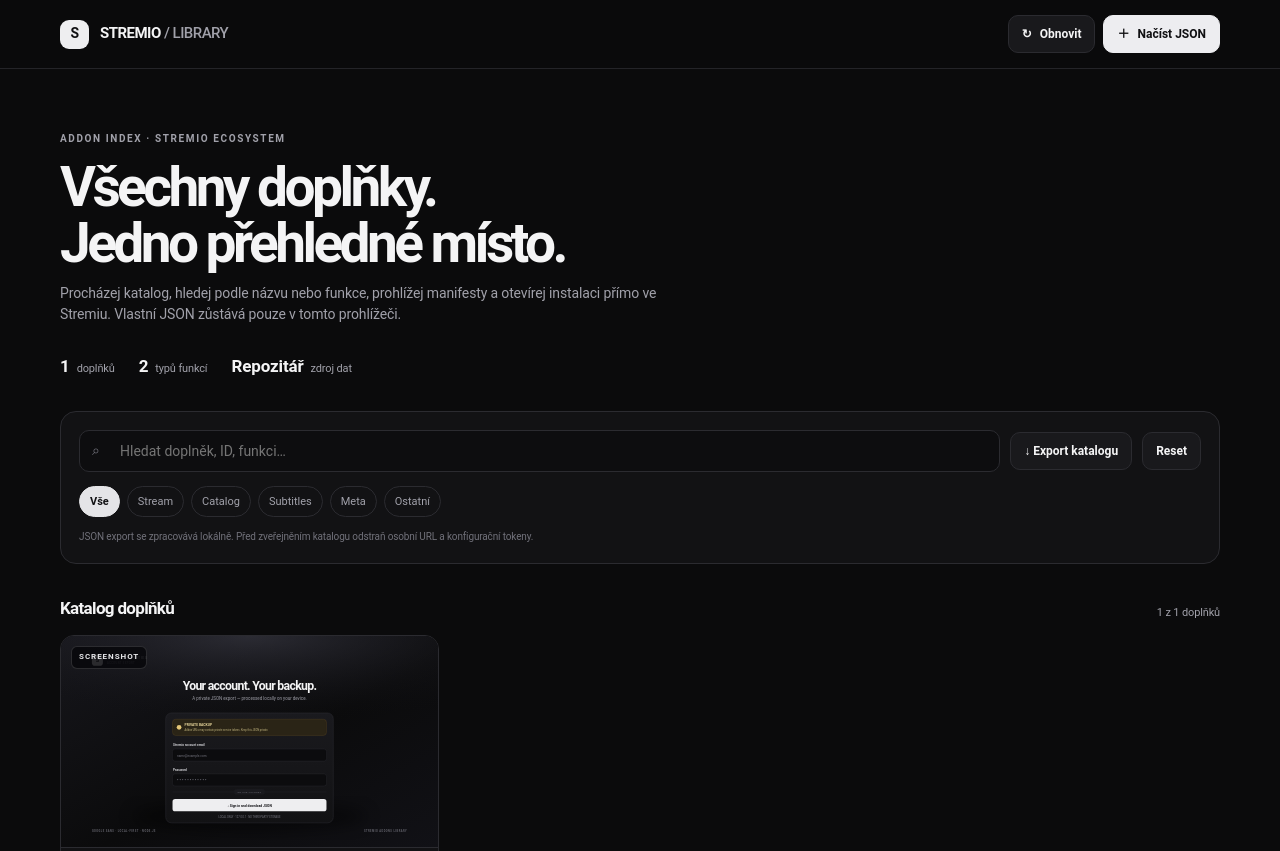
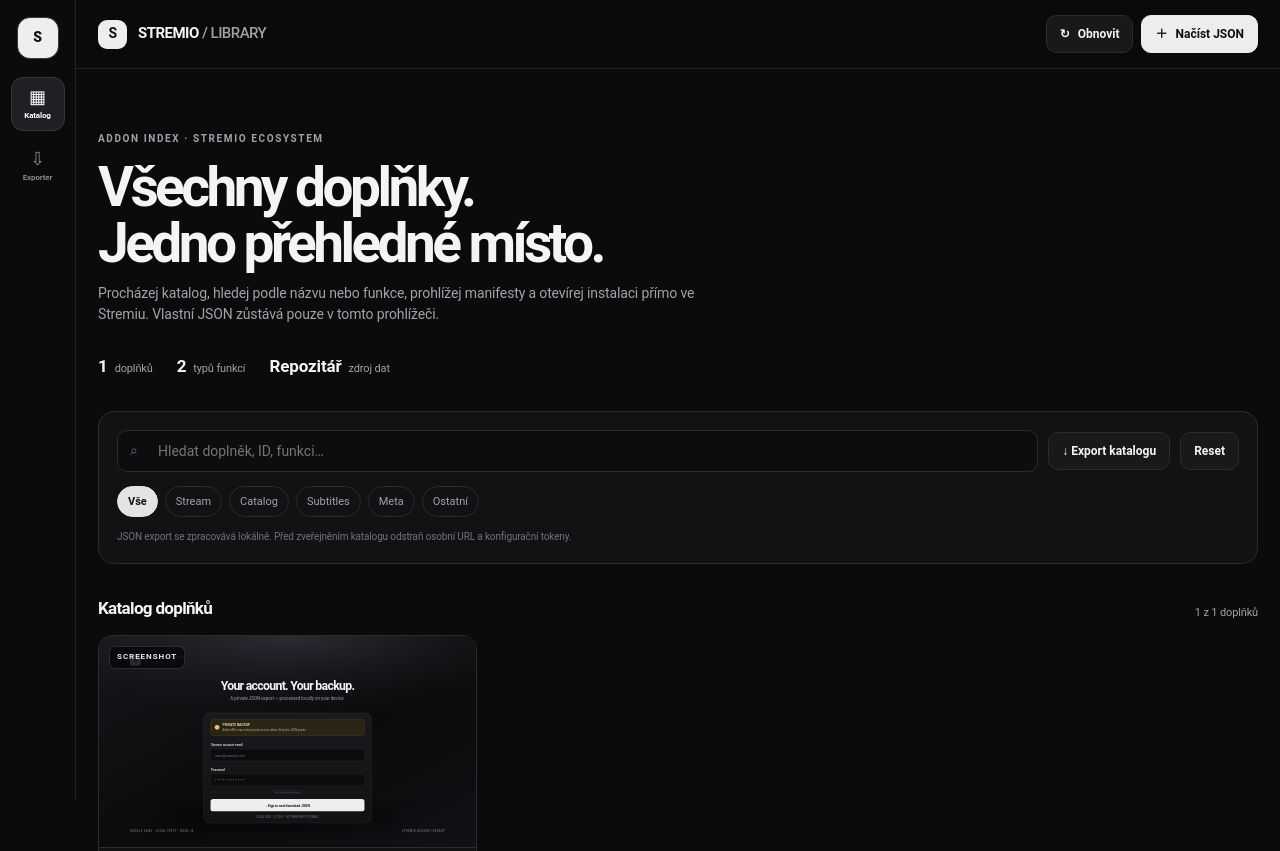
Before and after one commit to akcizur/stremio-addons-library, a website: page index.html in a window 1280 px wide. Shown: the top 851 px of the page. Drawn offline with Linux system fonts and the light colour scheme; a web font is replaced by a local one.

Commit message:
Add left navigation rail and Account Exporter app entry

```diff
--- a/index.html
+++ b/index.html
@@ -11,6 +11,17 @@
 :root{color-scheme:dark;--bg:#0b0b0c;--surface:#121214;--surface2:#19191c;--line:#2b2b30;--text:#f4f4f5;--muted:#a1a1aa;--subtle:#71717a;--max:1160px}
 *{box-sizing:border-box}html{scroll-behavior:smooth}body{margin:0;min-height:100vh;background:var(--bg);color:var(--text);font:14px/1.55 "Google Sans","Google Sans Text",Roboto,Arial,sans-serif;letter-spacing:-.01em}
 button,input{font:inherit}button{cursor:pointer}a{color:inherit}.shell{width:min(var(--max),calc(100% - 40px));margin:auto}
+.app-rail{position:fixed;z-index:40;inset:0 auto 0 0;width:76px;display:flex;flex-direction:column;align-items:center;gap:18px;padding:17px 9px;border-right:1px solid #242428;background:#0b0b0c}
+.rail-brand{width:42px;height:42px;display:grid;place-items:center;border:1px solid #393940;border-radius:13px;background:#eeeef0;color:#111;font-weight:800;text-decoration:none}
+.rail-nav{display:flex;flex-direction:column;align-items:center;gap:8px;width:100%}
+.rail-link{position:relative;width:54px;min-height:54px;display:flex;flex-direction:column;align-items:center;justify-content:center;gap:4px;border:1px solid transparent;border-radius:12px;color:#85858e;text-decoration:none;transition:background .16s,color .16s,border-color .16s}
+.rail-link:hover{background:#19191d;color:#f4f4f5}
+.rail-link[aria-current=page]{background:#202024;border-color:#36363d;color:#fff}
+.rail-icon{width:19px;height:19px;display:grid;place-items:center;font-size:18px;line-height:1}
+.rail-label{font-size:8px;line-height:1.2;font-weight:600;text-align:center}
+.topbar,.workspace,.footer{margin-left:76px}
+.workspace{min-height:calc(100vh - 110px)}
+
 .topbar{position:sticky;z-index:20;top:0;border-bottom:1px solid #242428;background:rgb(11 11 12 / 88%);backdrop-filter:blur(18px)}
 .topbar-inner{min-height:68px;display:flex;align-items:center;justify-content:space-between;gap:20px}
 .brand{display:inline-flex;align-items:center;gap:11px;text-decoration:none;font-weight:700;letter-spacing:-.035em;font-size:15px;white-space:nowrap}
@@ -56,16 +67,27 @@ pre{max-height:320px;overflow:auto;padding:14px;border:1px solid var(--line);bor
 .toast{position:fixed;z-index:80;right:20px;bottom:20px;max-width:min(400px,calc(100% - 40px));padding:11px 14px;border:1px solid #45454d;border-radius:10px;background:#202024;color:var(--text);font-size:11px;opacity:0;transform:translateY(8px);pointer-events:none;transition:.2s}.toast.show{opacity:1;transform:translateY(0)}
 .sr-only{position:absolute;width:1px;height:1px;padding:0;margin:-1px;overflow:hidden;clip:rect(0,0,0,0);white-space:nowrap;border:0}
 @media(max-width:850px){.grid{grid-template-columns:repeat(2,minmax(0,1fr))}.hero{padding-top:48px}}
-@media(max-width:600px){.shell{width:min(100% - 28px,var(--max))}.topbar-inner{min-height:60px}.brand{font-size:13px}.actions .optional{display:none}.hero{padding:42px 0 25px}.toolbar{padding:12px}.toolbar-main{flex-wrap:wrap}.search-wrap{flex-basis:100%}.toolbar-main>.button{flex:1}.grid{grid-template-columns:1fr}.detail-grid{grid-template-columns:1fr}.modal-backdrop{padding:8px}}
+@media(max-width:600px){.app-rail{inset:auto 0 0;width:100%;height:64px;flex-direction:row;justify-content:center;padding:0 10px;border-right:0;border-top:1px solid #242428}.rail-brand{display:none}.rail-nav{width:min(360px,100%);height:100%;flex-direction:row;justify-content:space-around;gap:8px}.rail-link{width:auto;min-width:78px;min-height:56px;flex:1}.topbar,.workspace,.footer{margin-left:0}.workspace{padding-bottom:12px}body{padding-bottom:64px}.shell{width:min(100% - 28px,var(--max))}.topbar-inner{min-height:60px}.brand{font-size:13px}.actions .optional{display:none}.hero{padding:42px 0 25px}.toolbar{padding:12px}.toolbar-main{flex-wrap:wrap}.search-wrap{flex-basis:100%}.toolbar-main>.button{flex:1}.grid{grid-template-columns:1fr}.detail-grid{grid-template-columns:1fr}.modal-backdrop{padding:8px}}
 @media(prefers-reduced-motion:reduce){*,*::before,*::after{scroll-behavior:auto!important;transition-duration:.01ms!important}}
 </style>
 </head>
 <body>
+<aside class="app-rail" aria-label="Hlavní navigace">
+<a class="rail-brand" href="./" aria-label="Stremio Addons Library">S</a>
+<nav class="rail-nav">
+<a class="rail-link" href="./" aria-current="page" title="Katalog doplňků">
+<span class="rail-icon" aria-hidden="true">▦</span><span class="rail-label">Katalog</span>
+</a>
+<a class="rail-link" href="./addons/account-exporter/configure/" title="Stremio Account Exporter">
+<span class="rail-icon" aria-hidden="true">⇩</span><span class="rail-label">Exporter</span>
+</a>
+</nav>
+</aside>
 <header class="topbar"><div class="shell topbar-inner">
 <a class="brand" href="#top" aria-label="Stremio Addons Library – domů"><span class="brand-mark">S</span><span>STREMIO <span style="color:var(--muted);font-weight:500">/ LIBRARY</span></span></a>
 <div class="actions"><button class="button" id="reloadButton" type="button">↻ <span class="optional">Obnovit</span></button><button class="button primary" id="uploadButton" type="button">＋ <span class="optional">Načíst JSON</span></button><input class="sr-only" id="fileInput" type="file" accept=".json,application/json"></div>
 </div></header>
-<main id="top" class="shell">
+<main id="top" class="workspace"><div class="shell">
 <section class="hero"><div class="eyebrow">Addon index · Stremio ecosystem</div><h1>Všechny doplňky.<br>Jedno přehledné místo.</h1><p>Procházej katalog, hledej podle názvu nebo funkce, prohlížej manifesty a otevírej instalaci přímo ve Stremiu. Vlastní JSON zůstává pouze v tomto prohlížeči.</p>
 <div class="stats" aria-live="polite"><div class="stat"><strong id="totalCount">0</strong> doplňků</div><div class="stat"><strong id="resourceCount">0</strong> typů funkcí</div><div class="stat"><strong id="sourceLabel">Repozitář</strong> zdroj dat</div></div></section>
 <section class="toolbar" aria-label="Vyhledávání a filtry"><div class="toolbar-main">
@@ -75,7 +97,7 @@ pre{max-height:320px;overflow:auto;padding:14px;border:1px solid var(--line);bor
 <p class="note">JSON export se zpracovává lokálně. Před zveřejněním katalogu odstraň osobní URL a konfigurační tokeny.</p></section>
 <div class="section-head"><h2>Katalog doplňků</h2><span class="count" id="resultCount" aria-live="polite">Načítám…</span></div>
 <section class="grid" id="addonGrid" aria-label="Seznam doplňků"><div class="empty"><strong>Načítám katalog</strong>Čtu data/catalog.json…</div></section>
-</main>
+</div></main>
 <footer class="footer"><div class="shell footer-inner"><span>STREMIO ADDONS LIBRARY · STATIC GITHUB PAGES GALLERY</span><span><a href="https://github.com/Stremio/stremio-addon-sdk" target="_blank" rel="noopener noreferrer">Stremio Addon SDK</a> · Bez backendu</span></div></footer>
 <div class="modal-backdrop" id="modalBackdrop" role="dialog" aria-modal="true" aria-labelledby="modalTitle"><div class="modal">
 <div class="modal-head"><div><h2 id="modalTitle">Detail doplňku</h2><p id="modalSubtitle"></p></div><button class="button small" id="closeModal" type="button" aria-label="Zavřít">×</button></div><div class="modal-body" id="modalBody"></div>
```
